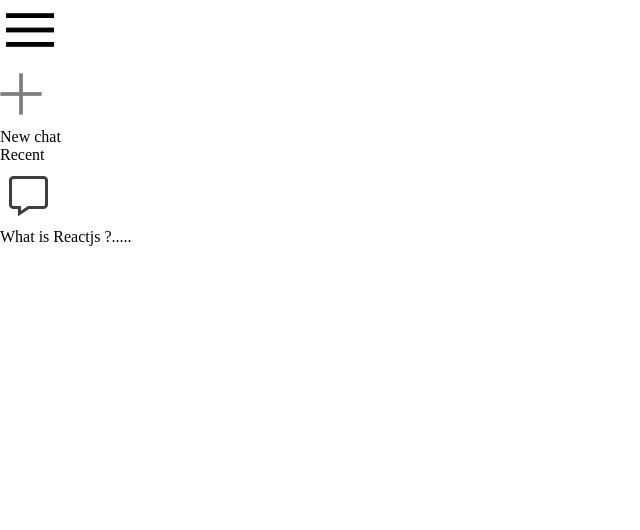
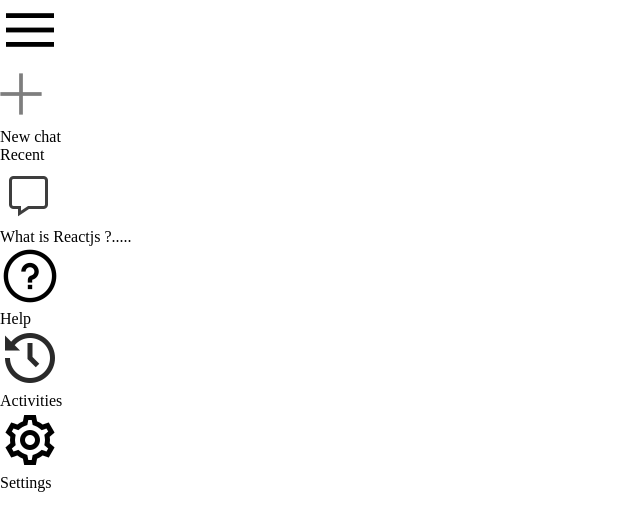
Before and after one commit to nomaantalib/AuraAI, a React (Vite) app in the folder frontend/: page / in a window 1280 px wide. Shown: the top 530 px of the page, without its empty margins (0-640 px from the left). Built offline with nearby package versions, Linux system fonts and the light colour scheme.

Commit message:
Frontend : bottom icon of sidebar developed

```diff
--- a/frontend/src/App.jsx
+++ b/frontend/src/App.jsx
@@ -19,6 +19,22 @@
 
     </div>
 </div>
+
+<div className="bottom">
+    <div className="bottom-item recent-entry">
+        <img src={assets.question_icon} alt="" />
+        <p>Help</p>
+    </div>
+       <div className="bottom-item recent-entry">
+        <img src={assets.history_icon} alt="" />
+
+        <p>Activities</p>
+    </div>
+       <div className="bottom-item recent-entry">
+        <img src={assets.setting_icon} alt="" />
+        <p>Settings </p>
+    </div>
+</div>
     </div>
  </div>
   )
```
